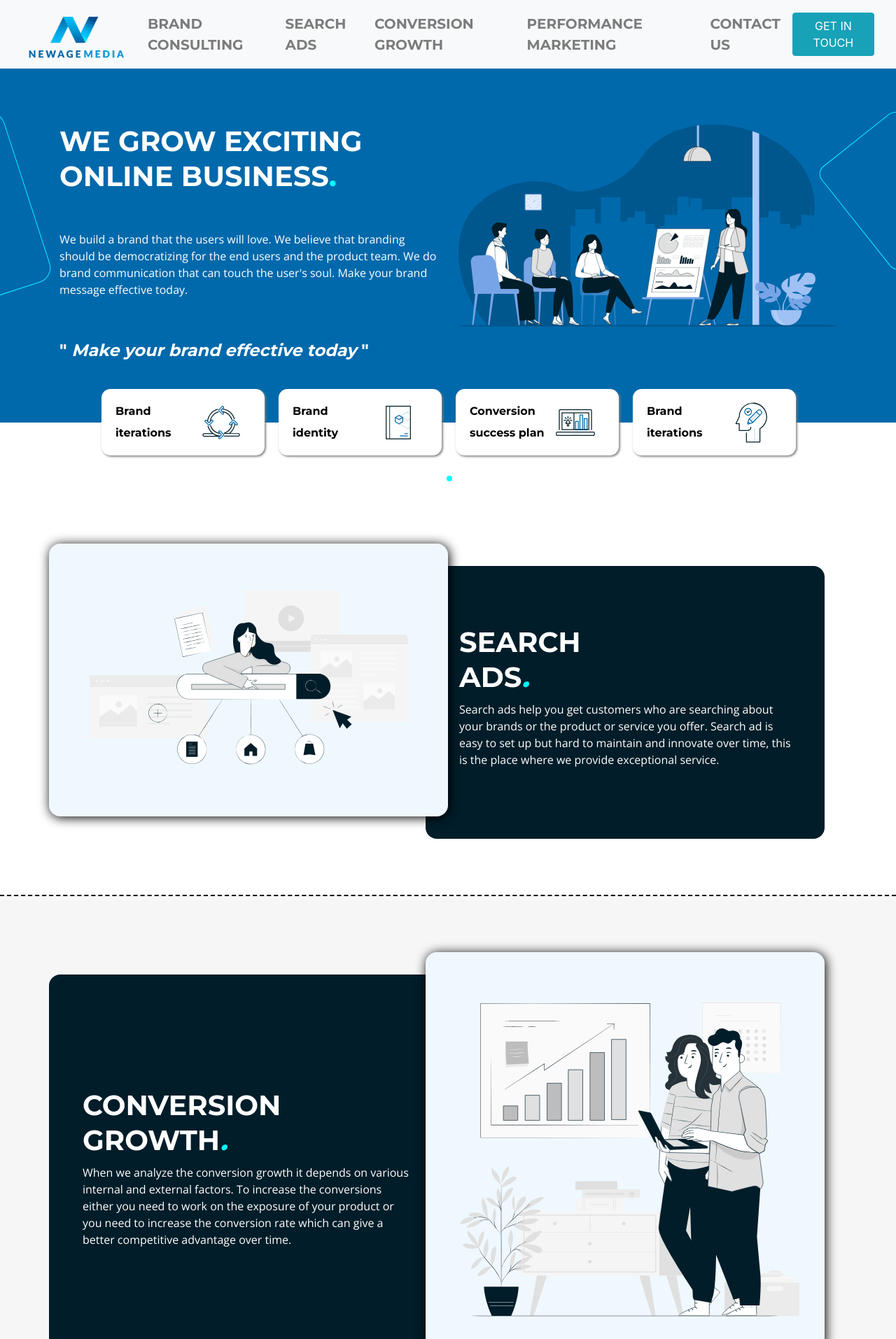
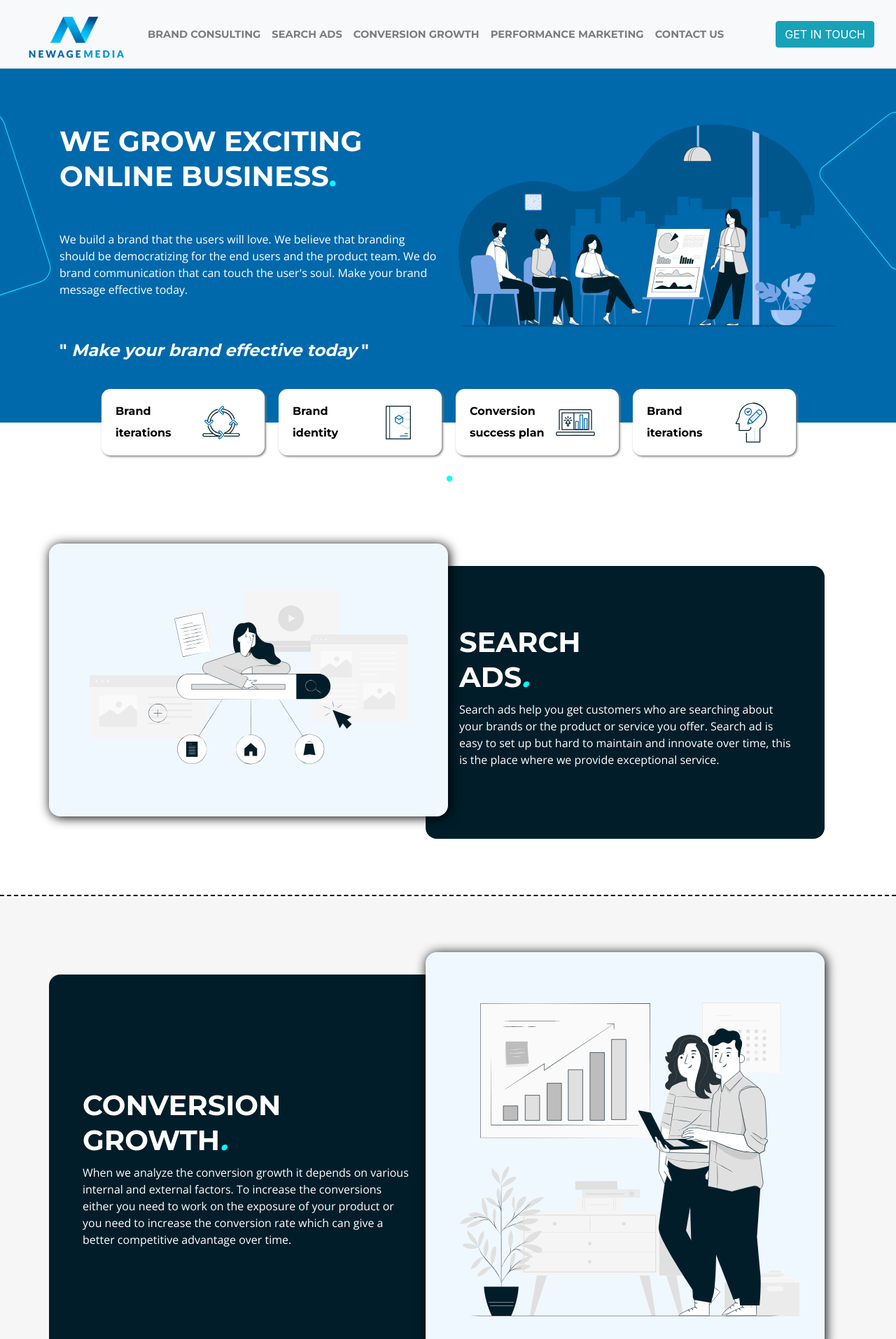
Before and after one commit to znraznra/znraznra.github.io, a Jekyll site: the page newage-test/index.htm, which Jekyll copies as it is, in a window 1280 px wide. Shown: the top 1914 px of the page at 70% size. Built offline with Jekyll 4.4.1, drawn with Linux system fonts in a browser that asks for light colours; nearby versions of some CDN libraries.

Commit message:
Update style.css

```diff
--- a/newage-test/css/style.css
+++ b/newage-test/css/style.css
@@ -235,7 +235,7 @@ border-radius:1em 1em 1em 1em;
     margin-right:-2em;
   }
   .nav-link{
-    font-size:6pt;
+    font-size:7.5pt;
   }
   .review-bg img{
     position:absolute;
@@ -246,7 +246,7 @@ border-radius:1em 1em 1em 1em;
   }
 }
 
-@media (min-width:1024px){
+@media (min-width:1070px){
   .nav-link{
     font-size:9pt;
   }
@@ -254,7 +254,7 @@ border-radius:1em 1em 1em 1em;
 
 @media (min-width:1280px){
   .nav-link{
-    font-size:15pt;
+    font-size:11pt;
   }
 }
 
```
